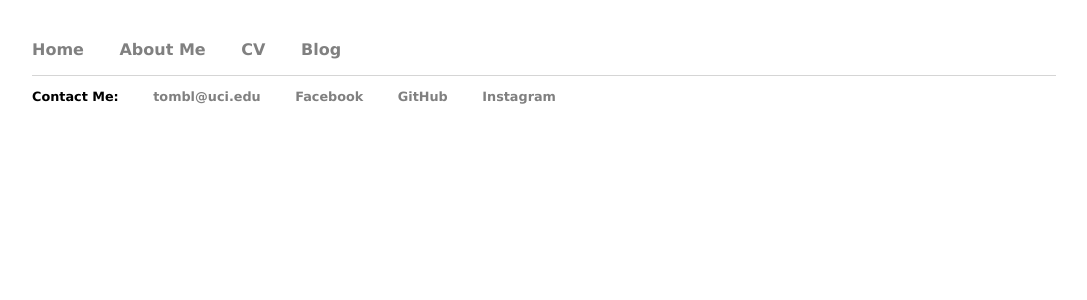
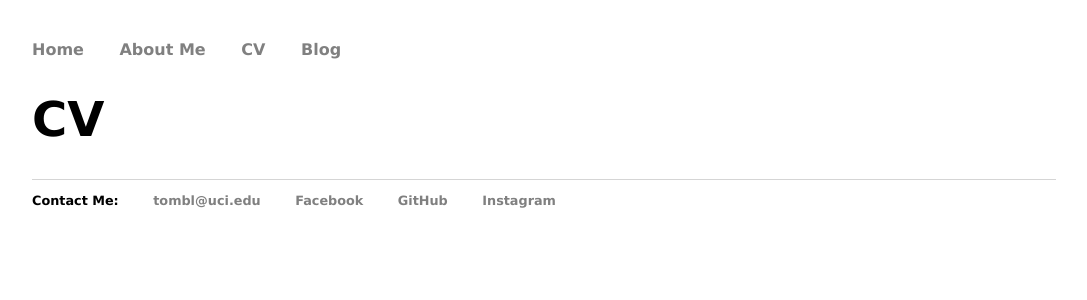
Before and after one commit to BTx123/BTx123.github.io, a Jekyll site: the page built from cv/index.html, in a window 1280 px wide. Shown: the top 300 px of the page, without its empty margins (96-1183 px from the left). Built offline with Jekyll 4.4.1, drawn with Linux system fonts in a browser that asks for light colours.

Commit message:
Update with header

```diff
--- a/cv/index.html
+++ b/cv/index.html
@@ -2,3 +2,5 @@
 layout: default
 title: CV | Brian Tom
 ---
+
+<h1>CV</h1>
```
